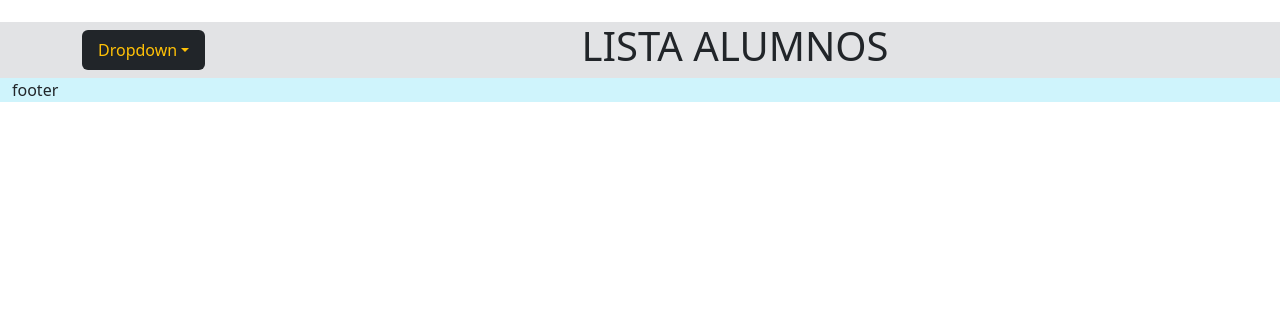
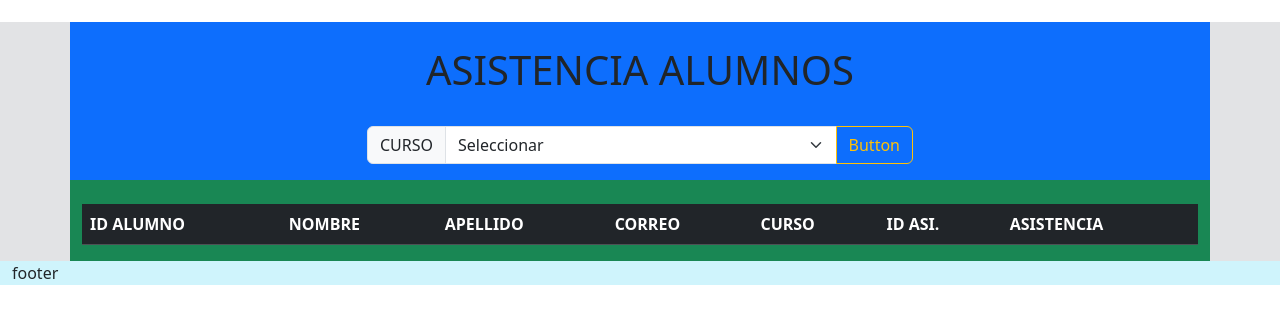
Before and after one commit to Davinchi211/digital, a PHP site: page /asistencia.php in a window 1280 px wide. Shown: the part 58-382 px from the top of the page. Run offline with PHP 8.4, Linux system fonts and the light colour scheme; tables that the repository leaves empty or names only in its code hold one stand-in row (values such as "Sample post"); data that the repository does not hold is empty.

Commit message:
ADD ASSISTANCE

```diff
--- a/asistencia.php
+++ b/asistencia.php
@@ -1,3 +1,10 @@
+<?php
+    include('connect.php');
+    $con = connection();
+    $sql = "SELECT * FROM curso";
+    $query = mysqli_query($con, $sql);
+    $num_rows = mysqli_num_rows($query);
+?>
 <!DOCTYPE html>
 <html lang="en">
 <head>
@@ -32,27 +39,65 @@
     </nav>
     <!--BODY -->
     <div class="container-fluid bg-secondary-subtle" id="body">
-        <div class="container text-center">
-            <div class="row align-items-center">
-                <div class="col-2">
-                <ul class="nav nav-pills">
-  <li class="nav-item dropdown bg-dark rounded">
-    <a class="text-warning nav-link dropdown-toggle" data-bs-toggle="dropdown" href="#" role="button" aria-expanded="false">Dropdown</a>
-    <ul class="dropdown-menu">
-      <li><a class="dropdown-item" href="#">CURSO1</a></li>
-      <li><hr class="dropdown-divider"></li>
-      <li><a class="dropdown-item" href="#">CURSO2</a></li>
-      <li><hr class="dropdown-divider"></li>
-      <li><a class="dropdown-item" href="#">CURSO3</a></li>
-    </ul>
-  </li>
-</ul>
+        <!--Select course-->
+        <div class="container text-center bg-primary">
+        <div class="row align-items-center justify-content-center">
+            <div class="col-12">
+                <br>
+                    <h1>ASISTENCIA ALUMNOS</h1>
+                    <br>
                 </div>
-                <div class="col-10">
-                    <h1>LISTA ALUMNOS</h1>
+                <!--LISTAR CURSOS-->
+                <div class="col-6">
+                <div class="input-group mb-3">
+                    <label class="input-group-text" for="inputGroupSelect01">CURSO</label>
+                    <select class="form-select" id="inputGroupSelect01">
+                    <option selected>Seleccionar</option>
+                    <?php
+                    while($row=mysqli_fetch_array($query)):
+                ?>
+                   <option><?=$row['nombre_curso'];?></option>
+                   <?php endwhile ?>
+             </select>
+             <button class="btn btn-outline-warning" type="button"  name="select_curso">Button</button>
+            </div>
                 </div>
             </div>
         </div>
+        <!--LISTADO DE ALUMNOS-->
+        <div class="container-lg">
+        <div class="row align-items-center bg-success">
+            <div class="col">
+            <br>
+            <div class="table-wrapper-scroll-y scrollm">
+            <table class="table table-dark table-striped table-hover" width="250px" >
+                <thead>
+                    <th scope="col">ID ALUMNO</th>
+                    <th scope="col">NOMBRE</th>
+                    <th scope="col">APELLIDO</th>
+                    <th scope="col">CORREO</th>
+                    <th scope="col">CURSO</th>
+                    <th scope="col">ID ASI.</th>
+                    <th scope="col">ASISTENCIA</th>
+                </thead>
+                <tbody>
+                        <?php
+                        include('consulta_asis.php');
+                        while($row2=mysqli_fetch_array($query2)):
+                        ?>
+                        <tr>
+                            <td><?=$row2['id_alumno'];?></td>
+                        </tr>
+                        <?php endwhile?>
+                </tbody>
+        </table>
+            </div>
+            </div>
+        </div>
+
+
+        </div>
+        <!--FIN LISTADO-->
     </div>
     <!--FOOTER-->
     <div class="container-fluid bg-info-subtle">
--- /dev/null
+++ b/connect.php
@@ -0,0 +1,12 @@
+<?php
+    function connection(){
+        $cn = mysqli_connect('localhost','root','');
+        $bd = mysqli_select_db($cn,'digital');
+        if(!$bd){
+            echo "Error de conexion";
+        }
+        else{
+        }
+        return $cn;
+    }
+?>
--- /dev/null
+++ b/consulta_asis.php
@@ -0,0 +1,17 @@
+<?php
+ if(isset($_POST['select_curso'])){
+    $sl_curso = $_POST['select-curso'];
+    include('connect.php');
+    $sql2 = "SELECT
+        alumno.id_alumno, alumno.nombre, alumno.apellido, alumno.correo,
+        curso.nombre, asistencia.id_asistencia, asistencia.estado_asistencia
+            FROM asistencia
+            INNER JOIN alumno ON asistencia.id_alumno = alumno.id_alumno
+            INNER JOIN curso ON asistencia.id_curso = curso.id_curso
+            ORDER BY alumno.nombre ASC
+            WHERE curso.nombre_curso = ?";
+    $query2 = mysqli_query($con, $sql2);
+
+
+ }
+?>
```
